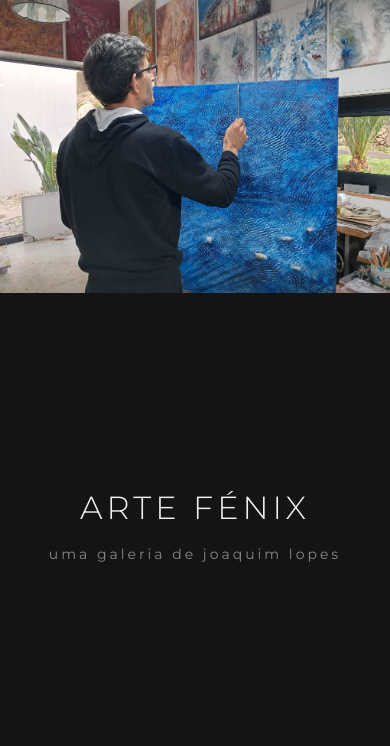
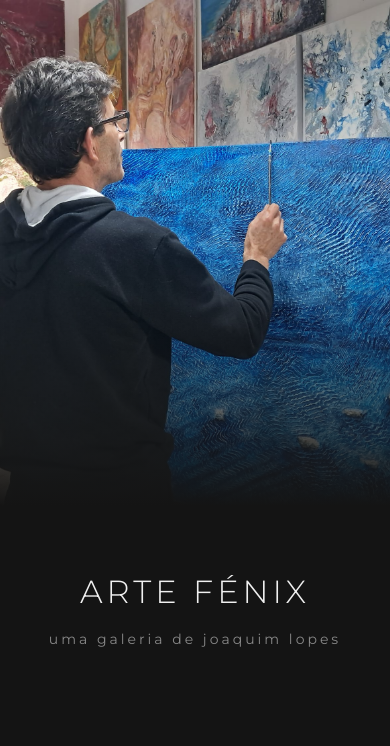
Before and after one commit to filoctete/django-portfolio, a Django app: page / in a window 390 px wide. Shown: the part 60-806 px from the top of the page. Run offline with Django 5.2, Linux system fonts and the light colour scheme; data that the repository does not hold is empty.

Commit message:
last features suggested by client - final version

```diff
--- a/gallery/static/css/style.css
+++ b/gallery/static/css/style.css
@@ -381,28 +381,43 @@ nav ul li a:hover { color: var(--accent); }
     .menu-toggle.is-active span:nth-child(3) {
         transform: translateY(-7px) rotate(-45deg);
     }
-    /* 4. HERO SECTION (AQUI ESTAVA O ERRO) */
+    /* 4. HERO SECTION (AJUSTADO PARA MOBILE COM SOMBRA) */
     .hero-section {
-        height: 50vh !important;
-        margin-top: 60px; /* Dá espaço para a nav não tapar a imagem */
+        height: 60vh !important; /* Um pouco mais alto no mobile para dar respiro à imagem */
+        margin-top: 60px; /* Compensa a altura da barra de navegação */
         position: relative;
+        overflow: hidden;
         z-index: 1;
     }
 
     .hero-image-wrapper {
-        position: relative !important; /* Em mobile, tiramos o 'fixed' para garantir que aparece */
+        position: absolute !important; /* Usamos absolute em vez de relative para a sombra ficar facilmente por cima */
+        top: 0;
+        left: 0;
         height: 100%;
         width: 100%;
+        z-index: 0; /* Fica no fundo */
     }
 
     .hero-image {
+        height: 100%;
         width: 100%;
-        height: auto; /* Deixa a altura ser definida pela imagem */
-        max-height: 70vh;
-        object-fit: contain; /* Garante que a imagem aparece toda sem cortes */
-        object-position: center center;
+        object-fit: cover;
+        object-position: center 25%; /* Mantém o foco no rosto e braço, tal como no desktop */
     }
 
+    /* Força a sombra a aparecer por cima da imagem no mobile */
+    .hero-section::after {
+        content: "";
+        position: absolute;
+        bottom: 0;
+        left: 0;
+        width: 100%;
+        height: 50%; /* No telemóvel uma sombra ligeiramente mais alta (50%) funde melhor a imagem com o fundo negro */
+        background: linear-gradient(to bottom, rgba(20, 20, 20, 0) 0%, var(--bg-color) 100%);
+        pointer-events: none;
+        z-index: 2 !important; /* O !important garante que fica sempre por cima da fotografia */
+    }
     /* 5. QUADROS (Ajuste de tamanho e texto) */
     .gallery-container { padding-top: 30px !important; }
 
```
